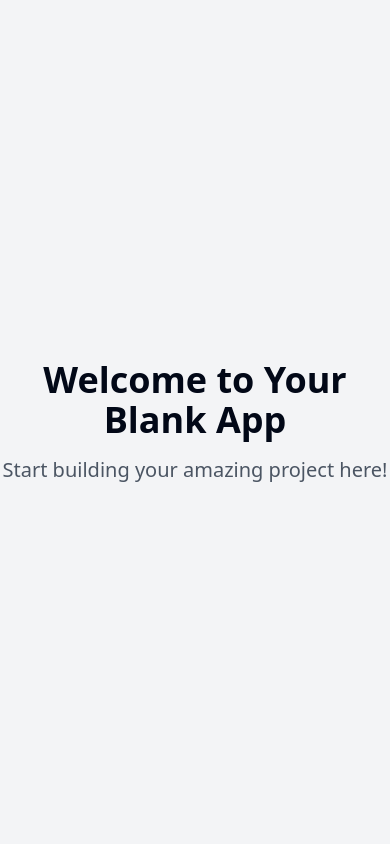
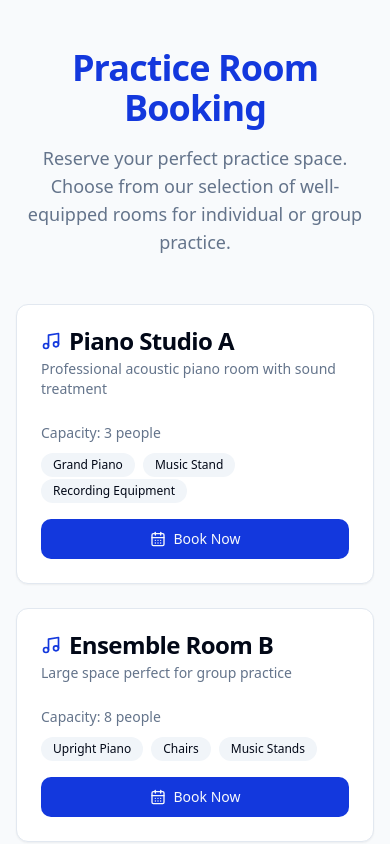
Before and after one commit to jrgarcia11/room-reserve-buddy, a React (Vite) app: page / in a window 390 px wide. Shown: the top 844 px of the page. Built offline with nearby package versions, Linux system fonts and the light colour scheme.

Commit message:
Create scheduling application
Implement a scheduling application that allows users to log in and reserve time in practice rooms.
[skip gpt_engineer]

```diff
--- /dev/null
+++ b/src/components/RoomCard.tsx
@@ -0,0 +1,43 @@
+import { Card, CardContent, CardDescription, CardHeader, CardTitle } from "@/components/ui/card";
+import { Button } from "@/components/ui/button";
+import { CalendarDays, Music } from "lucide-react";
+
+interface RoomCardProps {
+  name: string;
+  description: string;
+  capacity: number;
+  equipment: string[];
+}
+
+export function RoomCard({ name, description, capacity, equipment }: RoomCardProps) {
+  return (
+    <Card className="w-full transition-all hover:shadow-lg">
+      <CardHeader>
+        <CardTitle className="flex items-center gap-2">
+          <Music className="h-5 w-5 text-primary" />
+          {name}
+        </CardTitle>
+        <CardDescription>{description}</CardDescription>
+      </CardHeader>
+      <CardContent>
+        <div className="mb-4">
+          <p className="text-sm text-muted-foreground">Capacity: {capacity} people</p>
+          <div className="mt-2">
+            {equipment.map((item) => (
+              <span
+                key={item}
+                className="mr-2 inline-block rounded-full bg-secondary px-3 py-1 text-xs"
+              >
+                {item}
+              </span>
+            ))}
+          </div>
+        </div>
+        <Button className="w-full gap-2">
+          <CalendarDays className="h-4 w-4" />
+          Book Now
+        </Button>
+      </CardContent>
+    </Card>
+  );
+}
--- a/src/index.css
+++ b/src/index.css
@@ -6,87 +6,24 @@
   :root {
     --background: 0 0% 100%;
     --foreground: 222.2 84% 4.9%;
-
     --card: 0 0% 100%;
     --card-foreground: 222.2 84% 4.9%;
-
     --popover: 0 0% 100%;
     --popover-foreground: 222.2 84% 4.9%;
-
-    --primary: 222.2 47.4% 11.2%;
+    --primary: 229 84% 47%;
     --primary-foreground: 210 40% 98%;
-
     --secondary: 210 40% 96.1%;
     --secondary-foreground: 222.2 47.4% 11.2%;
-
     --muted: 210 40% 96.1%;
     --muted-foreground: 215.4 16.3% 46.9%;
-
     --accent: 210 40% 96.1%;
     --accent-foreground: 222.2 47.4% 11.2%;
-
     --destructive: 0 84.2% 60.2%;
     --destructive-foreground: 210 40% 98%;
-
     --border: 214.3 31.8% 91.4%;
     --input: 214.3 31.8% 91.4%;
-    --ring: 222.2 84% 4.9%;
-
-    --radius: 0.5rem;
-
-    --sidebar-background: 0 0% 98%;
-
-    --sidebar-foreground: 240 5.3% 26.1%;
-
-    --sidebar-primary: 240 5.9% 10%;
-
-    --sidebar-primary-foreground: 0 0% 98%;
-
-    --sidebar-accent: 240 4.8% 95.9%;
-
-    --sidebar-accent-foreground: 240 5.9% 10%;
-
-    --sidebar-border: 220 13% 91%;
-
-    --sidebar-ring: 217.2 91.2% 59.8%;
-  }
-
-  .dark {
-    --background: 222.2 84% 4.9%;
-    --foreground: 210 40% 98%;
-
-    --card: 222.2 84% 4.9%;
-    --card-foreground: 210 40% 98%;
-
-    --popover: 222.2 84% 4.9%;
-    --popover-foreground: 210 40% 98%;
-
-    --primary: 210 40% 98%;
-    --primary-foreground: 222.2 47.4% 11.2%;
-
-    --secondary: 217.2 32.6% 17.5%;
-    --secondary-foreground: 210 40% 98%;
-
-    --muted: 217.2 32.6% 17.5%;
-    --muted-foreground: 215 20.2% 65.1%;
-
-    --accent: 217.2 32.6% 17.5%;
-    --accent-foreground: 210 40% 98%;
-
-    --destructive: 0 62.8% 30.6%;
-    --destructive-foreground: 210 40% 98%;
-
-    --border: 217.2 32.6% 17.5%;
-    --input: 217.2 32.6% 17.5%;
-    --ring: 212.7 26.8% 83.9%;
-    --sidebar-background: 240 5.9% 10%;
-    --sidebar-foreground: 240 4.8% 95.9%;
-    --sidebar-primary: 224.3 76.3% 48%;
-    --sidebar-primary-foreground: 0 0% 100%;
-    --sidebar-accent: 240 3.7% 15.9%;
-    --sidebar-accent-foreground: 240 4.8% 95.9%;
-    --sidebar-border: 240 3.7% 15.9%;
-    --sidebar-ring: 217.2 91.2% 59.8%;
+    --ring: 229 84% 47%;
+    --radius: 0.75rem;
   }
 }
 
@@ -94,7 +31,6 @@
   * {
     @apply border-border;
   }
-
   body {
     @apply bg-background text-foreground;
   }
--- a/src/pages/Index.tsx
+++ b/src/pages/Index.tsx
@@ -1,11 +1,45 @@
-// Update this page (the content is just a fallback if you fail to update the page)
+import { RoomCard } from "@/components/RoomCard";
+
+const PRACTICE_ROOMS = [
+  {
+    name: "Piano Studio A",
+    description: "Professional acoustic piano room with sound treatment",
+    capacity: 3,
+    equipment: ["Grand Piano", "Music Stand", "Recording Equipment"],
+  },
+  {
+    name: "Ensemble Room B",
+    description: "Large space perfect for group practice",
+    capacity: 8,
+    equipment: ["Upright Piano", "Chairs", "Music Stands"],
+  },
+  {
+    name: "Practice Room C",
+    description: "Cozy space for individual practice",
+    capacity: 2,
+    equipment: ["Digital Piano", "Music Stand"],
+  },
+];
 
 const Index = () => {
   return (
-    <div className="min-h-screen flex items-center justify-center bg-gray-100">
-      <div className="text-center">
-        <h1 className="text-4xl font-bold mb-4">Welcome to Your Blank App</h1>
-        <p className="text-xl text-gray-600">Start building your amazing project here!</p>
+    <div className="min-h-screen bg-slate-50 py-12">
+      <div className="container px-4">
+        <div className="mb-12 text-center">
+          <h1 className="mb-4 text-4xl font-bold tracking-tight text-primary">
+            Practice Room Booking
+          </h1>
+          <p className="mx-auto max-w-2xl text-lg text-muted-foreground">
+            Reserve your perfect practice space. Choose from our selection of
+            well-equipped rooms for individual or group practice.
+          </p>
+        </div>
+
+        <div className="grid gap-6 md:grid-cols-2 lg:grid-cols-3">
+          {PRACTICE_ROOMS.map((room) => (
+            <RoomCard key={room.name} {...room} />
+          ))}
+        </div>
       </div>
     </div>
   );
```
Also changed, not shown: src/App.tsx (line endings or trailing spaces).
